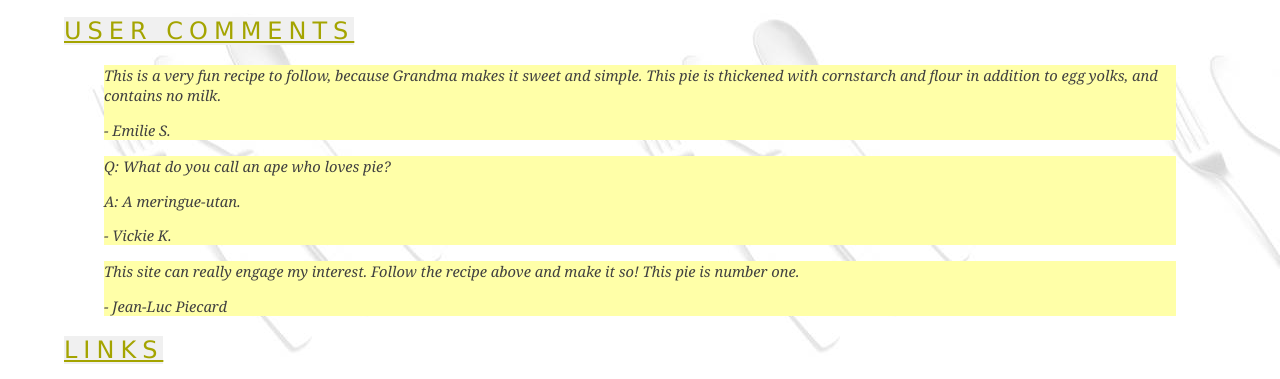
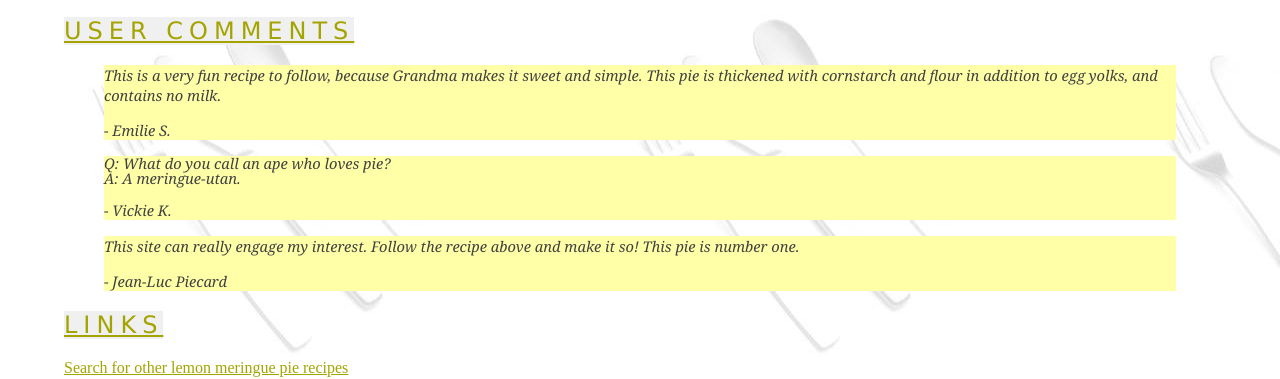
Before and after one commit to rajeev66053/rajeev66053.github.io, a plain HTML site: page WAP/recipe.html in a window 1280 px wide. Shown: the part 1163-1542 px from the top of the page. Drawn offline with Linux system fonts and the light colour scheme.

Commit message:
line height css added

```diff
--- a/WAP/recipe.html
+++ b/WAP/recipe.html
@@ -98,8 +98,10 @@
             <p>- Emilie S.</p>
         </blockquote>
         <blockquote>
-            <p>Q: What do you call an ape who loves pie?</p>
-            <p>A: A meringue-utan.</p>
+            <p class="small">
+                Q: What do you call an ape who loves pie?<br>
+                A: A meringue-utan.
+            </p>
             <p>- Vickie K.</p>
         </blockquote>
         <blockquote>
--- a/styles/recipe.css
+++ b/styles/recipe.css
@@ -49,6 +49,9 @@ blockquote{
     background-color: #FFFFA8;
     font-style: italic;
 }
+p.small {
+    line-height: 1;
+  }
 .html-validator, .css-validator{
     float:right;
 
```
